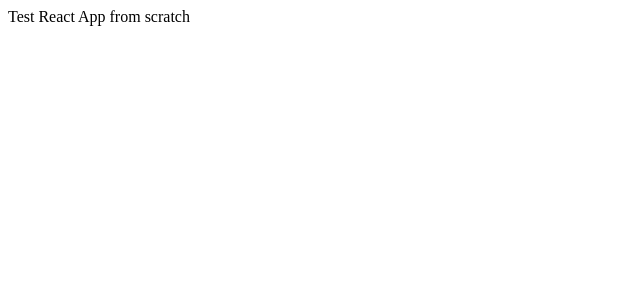
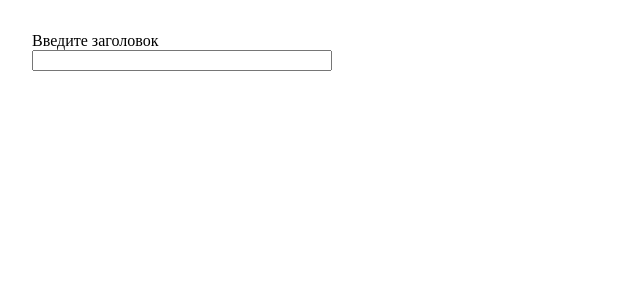
Before and after one commit to vitalyvitmens/testing, a React app: page / in a window 1280 px wide. Shown: the top 300 px of the page, without its empty margins (0-640 px from the left). Built offline with nearby package versions, Linux system fonts and the light colour scheme.

Commit message:
feat(src\components\Input.tsx): реализует компонент

```diff
--- a/src/App.tsx
+++ b/src/App.tsx
@@ -1,5 +1,8 @@
+import { useState } from 'react'
+import { Input } from './components/Input'
+
 export const App = () => {
-  return (
-    <div>Test React App from scratch</div>
-  )
+  const [Inputvalue, setInputValue] = useState('')
+
+  return <Input value={Inputvalue} onChange={(val) => setInputValue(val)} />
 }
--- /dev/null
+++ b/src/components/Input.tsx
@@ -0,0 +1,29 @@
+import { ChangeEvent, useState } from 'react'
+import './style.css'
+
+type Props = {
+  value: string
+  onChange: (value: string) => void
+}
+export const Input = ({ value, onChange }: Props) => {
+  const [labelValue, setLabelValue] = useState('')
+
+  const handleChange = (event: ChangeEvent<HTMLInputElement>) => {
+    const val = event.target.value
+
+    if (val.length > 32) {
+      setLabelValue(`Слишком длинный заголовок ${val.length}`)
+    } else {
+      setLabelValue('')
+      onChange(val)
+    }
+  }
+
+  return (
+    <div className="input-field">
+      <span>Введите заголовок</span>
+      <input type="text" value={value} onChange={handleChange} />
+      <label>{labelValue}</label>
+    </div>
+  )
+}
--- /dev/null
+++ b/src/components/style.css
@@ -0,0 +1,12 @@
+.input-field {
+  display: flex;
+  flex-flow: column nowrap;
+
+  width: 300px;
+  padding: 24px;
+}
+
+.input-field label {
+  font-size: 10px;
+  color: gray;
+}
--- a/webpack.config.js
+++ b/webpack.config.js
@@ -15,16 +15,12 @@
         test: /\.(ts|tsx)$/,
         exclude: /node_modules/,
         resolve: {
-          extensions: ['.ts', '.tsx', '.js', '.jsx', '.json'],
+          extensions: ['.ts', '.tsx', '.js', '.json'],
         },
         use: 'ts-loader',
       },
       {
-        test: /\.css$/i,
-        use: [MiniCssExtractPlugin.loader, 'css-loader'],
-      },
-      {
-        test: /\.css$/i,
+        test: /\.css$/,
         use: [MiniCssExtractPlugin.loader, 'css-loader'],
       },
     ],
```
Also changed, not shown: 2 other files (tests, documents, lock files or other folders).
